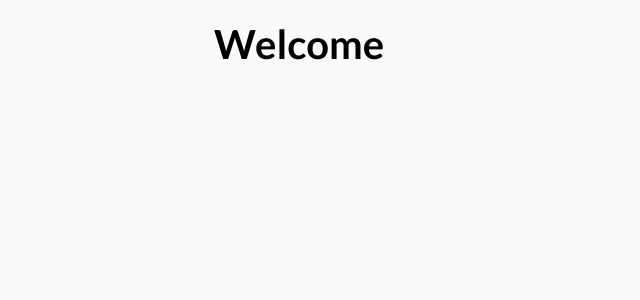
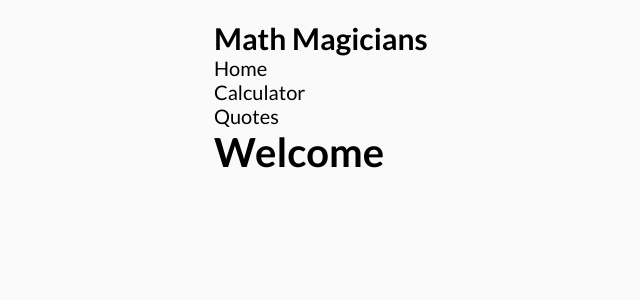
Before and after one commit to acushlakoncept/react-calculator, a React (Create React App) app: page / in a window 1280 px wide. Shown: the top 300 px of the page, without its empty margins (76-716 px from the left). Built offline with nearby package versions, Linux system fonts and the light colour scheme.

Commit message:
add nav component

```diff
--- a/src/components/Home.js
+++ b/src/components/Home.js
@@ -1,7 +1,9 @@
 import React from 'react';
+import Nav from './Nav';
 
 const Home = () => (
   <div>
+    <Nav />
     <h1>Welcome</h1>
   </div>
 );
--- /dev/null
+++ b/src/components/Nav.js
@@ -0,0 +1,14 @@
+import React from 'react';
+
+const Nav = () => (
+  <nav>
+    <h1>Math Magicians</h1>
+    <ul>
+      <li>Home</li>
+      <li>Calculator</li>
+      <li>Quotes</li>
+    </ul>
+  </nav>
+);
+
+export default Nav;
```
Also changed, not shown: src/components/Quotes.js (line endings or trailing spaces), src/components/Routes.js (line endings or trailing spaces).
